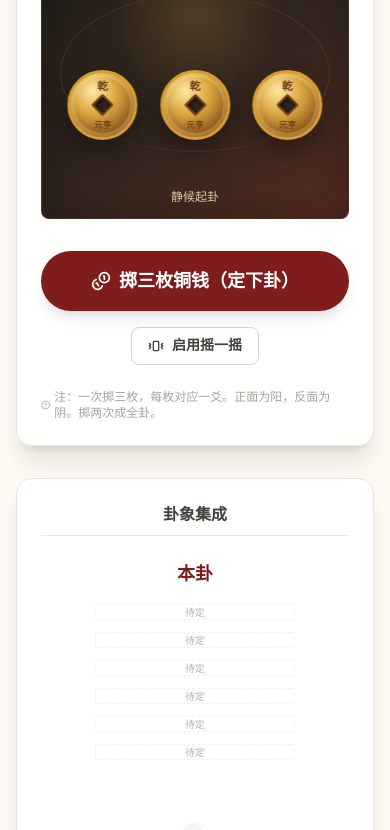
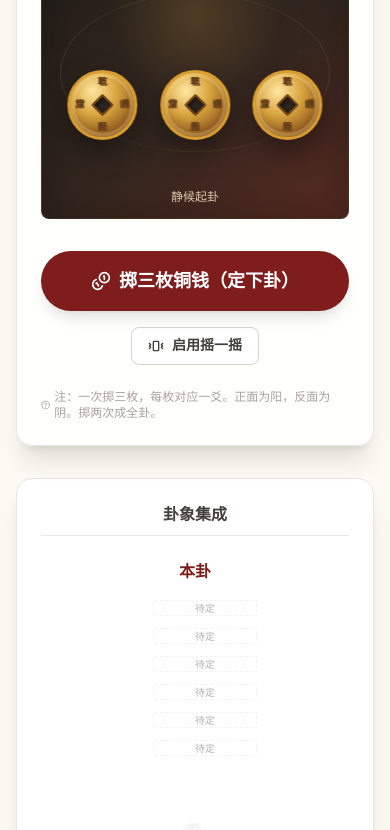
Before and after one commit to unknownparticles/tianji, a React (Vite) app: page / in a window 390 px wide. Shown: the part 302-1132 px from the top of the page. Built offline with nearby package versions, Linux system fonts and the light colour scheme.

Commit message:
fix: 修复变卦布局与铜钱背面字样

```diff
--- a/App.tsx
+++ b/App.tsx
@@ -437,10 +437,10 @@ const App: React.FC = () => {
             {state.lines.length === 6 && (
               <div className="w-full space-y-4">
                 <div className="p-5 bg-red-50 border border-red-200 rounded-xl text-center shadow-inner">
-                    <p className="text-red-900 font-bold text-2xl mb-1">
-                        {mainHexName}
-                        {changeHexName && <span className="text-stone-400 font-normal mx-2">之</span>}
-                        {changeHexName && <span className="">{changeHexName}</span>}
+                    <p className="hexagram-name-row mb-1 flex flex-wrap items-center justify-center gap-x-2 gap-y-1 text-xl font-bold text-red-900 sm:text-2xl">
+                        <span className="whitespace-nowrap">{mainHexName}</span>
+                        {changeHexName && <span className="whitespace-nowrap font-normal text-stone-400">之</span>}
+                        {changeHexName && <span className="whitespace-nowrap">{changeHexName}</span>}
                     </p>
                     <p className="text-xs text-stone-500 uppercase tracking-widest">
                         {state.lines.some(l => l.isChanging) ? '内含动爻 • 变卦已现' : '六爻安静 • 本卦主事'}
@@ -487,7 +487,7 @@ const App: React.FC = () => {
             <h3 className="text-center font-bold text-stone-700 mb-6 border-b pb-2 flex items-center justify-center gap-2">
                 卦象集成
             </h3>
-            <div className="flex justify-around items-start min-h-[220px]">
+            <div className={`hexagram-comparison-grid grid min-h-[220px] grid-cols-1 items-start justify-items-center gap-x-4 gap-y-8 ${changeHexName ? 'sm:grid-cols-2' : ''}`}>
               <HexagramDisplay lines={state.lines} title="本卦" />
               {changeHexName && <HexagramDisplay lines={state.lines} title="变卦" isChangingMode />}
             </div>
--- a/components/Coin.tsx
+++ b/components/Coin.tsx
@@ -12,6 +12,27 @@ const COIN_MOTION = [
   { delay: '70ms', x: '4px', settleX: '1px', turns: 1800 },
   { delay: '140ms', x: '24px', settleX: '5px', turns: 2160 }
 ] as const;
+
+const COIN_FACE_INSCRIPTIONS = {
+  heads: [
+    { position: 'top', character: '乾' },
+    { position: 'bottom', character: '元' },
+    { position: 'right', character: '通' },
+    { position: 'left', character: '宝' }
+  ],
+  tails: [
+    { position: 'top', character: '厚' },
+    { position: 'bottom', character: '德' },
+    { position: 'right', character: '载' },
+    { position: 'left', character: '物' }
+  ]
+} as const;
+
+function renderCoinInscription(side: keyof typeof COIN_FACE_INSCRIPTIONS) {
+  return COIN_FACE_INSCRIPTIONS[side].map(({ position, character }) => (
+    <span key={position} className={`coin-glyph coin-glyph--${position}`}>{character}</span>
+  ));
+}
 
 /** 渲染一枚具有独立飞行与翻面层的铜钱，不读取传感器或生成结果。 */
 const Coin: React.FC<CoinProps> = ({ side, isRolling, index }) => {
@@ -28,15 +49,13 @@ const Coin: React.FC<CoinProps> = ({ side, isRolling, index }) => {
     <div className="coin-storm-slot" data-coin-index={index} style={style}>
       <div className="coin-flight">
         <div className="coin-body" data-side={side || 'heads'}>
-          <div className="coin-face coin-face--heads">
-            <span className="coin-character">乾</span>
+          <div className="coin-face coin-face--heads" data-coin-face="heads" aria-hidden="true">
+            {renderCoinInscription('heads')}
             <span className="coin-hole" />
-            <span className="coin-inscription">元亨</span>
           </div>
-          <div className="coin-face coin-face--tails">
-            <span className="coin-character">坤</span>
+          <div className="coin-face coin-face--tails" data-coin-face="tails" aria-hidden="true">
+            {renderCoinInscription('tails')}
             <span className="coin-hole" />
-            <span className="coin-inscription">利贞</span>
           </div>
         </div>
       </div>
--- a/components/CoinTossStage.tsx
+++ b/components/CoinTossStage.tsx
@@ -151,18 +151,32 @@ const CoinTossStage: React.FC<CoinTossStageProps> = ({
           box-shadow: inset 0 2px 4px rgba(0, 0, 0, 0.52);
           transform: rotate(45deg);
         }
-        .coin-character {
+        .coin-glyph {
           position: absolute;
+          z-index: 1;
+          font-size: clamp(9px, 2.4vw, 12px);
+          font-weight: 700;
+          line-height: 1;
+        }
+        .coin-glyph--top {
           top: 8%;
-          font-size: clamp(10px, 2.8vw, 13px);
-          font-weight: 700;
+          left: 50%;
+          transform: translateX(-50%);
         }
-        .coin-inscription {
-          position: absolute;
+        .coin-glyph--bottom {
           bottom: 8%;
-          font-size: clamp(8px, 2.2vw, 10px);
-          font-weight: 700;
-          letter-spacing: 0;
+          left: 50%;
+          transform: translateX(-50%);
+        }
+        .coin-glyph--right {
+          top: 50%;
+          right: 8%;
+          transform: translateY(-50%);
+        }
+        .coin-glyph--left {
+          top: 50%;
+          left: 8%;
+          transform: translateY(-50%);
         }
         .coin-result {
           position: absolute;
--- a/components/HexagramDisplay.tsx
+++ b/components/HexagramDisplay.tsx
@@ -5,18 +5,18 @@ import { LineResult } from '../types';
 interface HexagramDisplayProps {
   lines: LineResult[];
   title?: string;
-  isChangingMode?: boolean; // If true, shows the state *after* changes
+  isChangingMode?: boolean; // 为 true 时显示动爻变化后的阴阳状态。
 }
 
+/** 在固定宽度内绘制六爻，并将爻位与动爻标记限制在组件边界内。 */
 const HexagramDisplay: React.FC<HexagramDisplayProps> = ({ lines, title, isChangingMode = false }) => {
-  // Hexagram lines are drawn from bottom up.
-  // In the array, lines[0] is the first (bottom) line.
+  // 卦象自下而上起爻，数组首项是最底部的初爻，展示时需要反转。
   const displayLines = [...lines].reverse();
 
   return (
-    <div className="flex flex-col items-center gap-2 w-full max-w-[200px]">
-      {title && <h3 className="text-lg font-bold text-red-900 mb-2">{title}</h3>}
-      <div className="flex flex-col gap-3 w-full">
+    <div className="flex w-full min-w-0 max-w-[168px] flex-col items-center gap-2">
+      {title && <h3 className="mb-2 text-base font-bold text-red-900 sm:text-lg">{title}</h3>}
+      <div className="flex w-full min-w-0 flex-col gap-3">
         {displayLines.map((line, idx) => {
           const actualIdx = lines.length - 1 - idx;
           const isYang = isChangingMode
@@ -24,30 +24,41 @@ const HexagramDisplay: React.FC<HexagramDisplayProps> = ({ lines, title, isChang
             : line.type === 'yang';
 
           return (
-            <div key={idx} className="relative h-4 w-full flex items-center justify-center">
-               <span className="absolute left-[-2rem] text-xs text-stone-400">第{actualIdx + 1}爻</span>
+            <div
+              key={idx}
+              data-hexagram-row={actualIdx + 1}
+              className="grid h-4 w-full min-w-0 grid-cols-[2.25rem_minmax(0,1fr)_1rem] items-center gap-1.5"
+            >
+               <span className="whitespace-nowrap text-right text-[10px] text-stone-400 sm:text-xs">第{actualIdx + 1}爻</span>
+               <div className="flex h-full min-w-0 items-center justify-center">
                {isYang ? (
-                 /* Yang Line: Solid */
+                 /* 阳爻 */
                  <div className="h-full w-full bg-stone-800 rounded-sm"></div>
                ) : (
-                 /* Yin Line: Broken */
+                 /* 阴爻 */
                  <div className="h-full w-full flex gap-4">
                     <div className="h-full flex-1 bg-stone-800 rounded-sm"></div>
                     <div className="h-full flex-1 bg-stone-800 rounded-sm"></div>
                  </div>
                )}
+               </div>
                {!isChangingMode && line.isChanging && (
-                 <div className="absolute right-[-1.5rem] w-4 h-4 rounded-full border-2 border-red-500 flex items-center justify-center">
+                 <div className="flex h-4 w-4 items-center justify-center rounded-full border-2 border-red-500">
                     <div className="w-1 h-1 bg-red-500 rounded-full"></div>
                  </div>
                )}
+               {(isChangingMode || !line.isChanging) && <span aria-hidden="true" />}
             </div>
           );
         })}
-        {/* Fill placeholders if less than 6 lines */}
+        {/* 未完成起卦时保留六爻的稳定高度。 */}
         {Array.from({ length: 6 - lines.length }).map((_, i) => (
-          <div key={`p-${i}`} className="h-4 w-full border border-dashed border-stone-300 rounded-sm flex items-center justify-center opacity-30">
-            <span className="text-[10px]">待定</span>
+          <div key={`p-${i}`} className="grid h-4 w-full min-w-0 grid-cols-[2.25rem_minmax(0,1fr)_1rem] items-center gap-1.5">
+            <span aria-hidden="true" />
+            <div className="flex h-4 min-w-0 items-center justify-center rounded-sm border border-dashed border-stone-300 opacity-30">
+              <span className="text-[10px]">待定</span>
+            </div>
+            <span aria-hidden="true" />
           </div>
         ))}
       </div>
```
Also changed, not shown: 1 other file (tests, documents, lock files or other folders).
